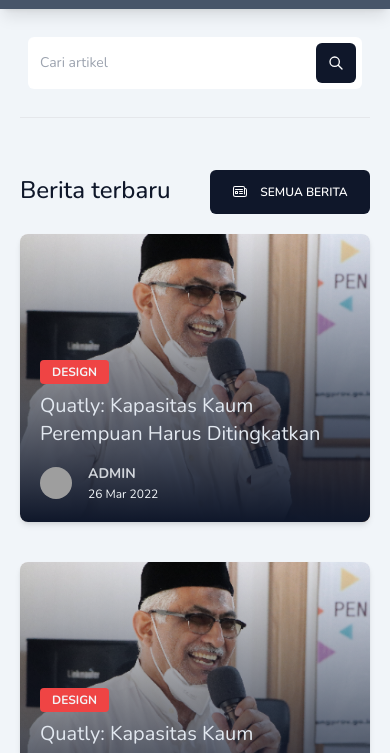
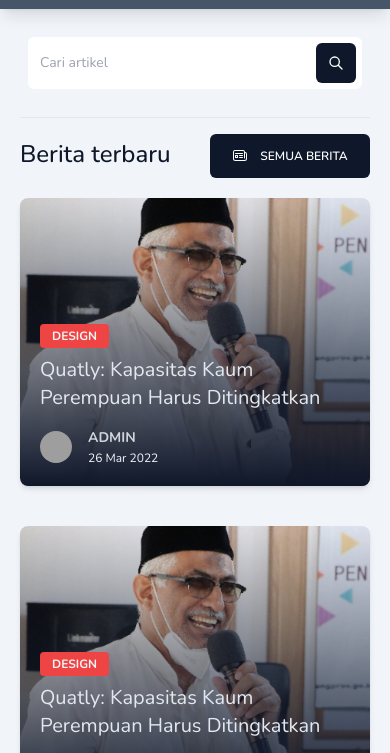
Before and after one commit to burhanmiroj/dprd-jatengprov, a website: page index.html in a window 390 px wide. Shown: the part 55-808 px from the top of the page. Drawn offline with nearby package versions, Linux system fonts and the light colour scheme; grey boxes are pictures that could not be loaded.

Commit message:
Searchbox

```diff
--- a/index.html
+++ b/index.html
@@ -316,7 +316,7 @@
                 </button>
             </form>
         </div>
-        <div class="flex justify-between items-center pt-10">
+        <div class="flex justify-between items-center pt-1 md:pt-10">
             <h1 class="sm:text-3xl text-2xl font-medium title-font text-slate-900">Berita terbaru</h1>
             <a href="./detail-artikel.html" class="flex items-center justify-center mt-3 w-40 bg-slate-900 hover:bg-slate-700 transition-all duration-300 focus:ring-2 focus:ring-slate-300 py-3.5 rounded-md text-white font-semibold mb-2">
                 <svg class="mr-3" xmlns="http://www.w3.org/2000/svg" xmlns:xlink="http://www.w3.org/1999/xlink" aria-hidden="true" role="img" width="1em" height="1em" preserveAspectRatio="xMidYMid meet" viewBox="0 0 16 16"><path fill="currentColor" d="M3.5 5a.5.5 0 0 0 0 1h7a.5.5 0 0 0 0-1h-7Zm0 2a.5.5 0 0 0-.5.5v2a.5.5 0 0 0 .5.5h2a.5.5 0 0 0 .5-.5v-2a.5.5 0 0 0-.5-.5h-2ZM4 9V8h1v1H4Zm3.5-2a.5.5 0 0 0 0 1h3a.5.5 0 0 0 0-1h-3Zm0 2a.5.5 0 0 0 0 1h3a.5.5 0 0 0 0-1h-3ZM1 4a2 2 0 0 1 2-2h8a2 2 0 0 1 2 2a2 2 0 0 1 2 2v4.5a2.5 2.5 0 0 1-2.5 2.5h-9A2.5 2.5 0 0 1 1 10.5V4Zm11.5 6.5a.5.5 0 0 1-.5-.5V4a1 1 0 0 0-1-1H3a1 1 0 0 0-1 1v6.5A1.5 1.5 0 0 0 3.5 12h9a1.5 1.5 0 0 0 1.5-1.5V6a1 1 0 0 0-1-1v5a.5.5 0 0 1-.5.5Z"/></svg>
```
